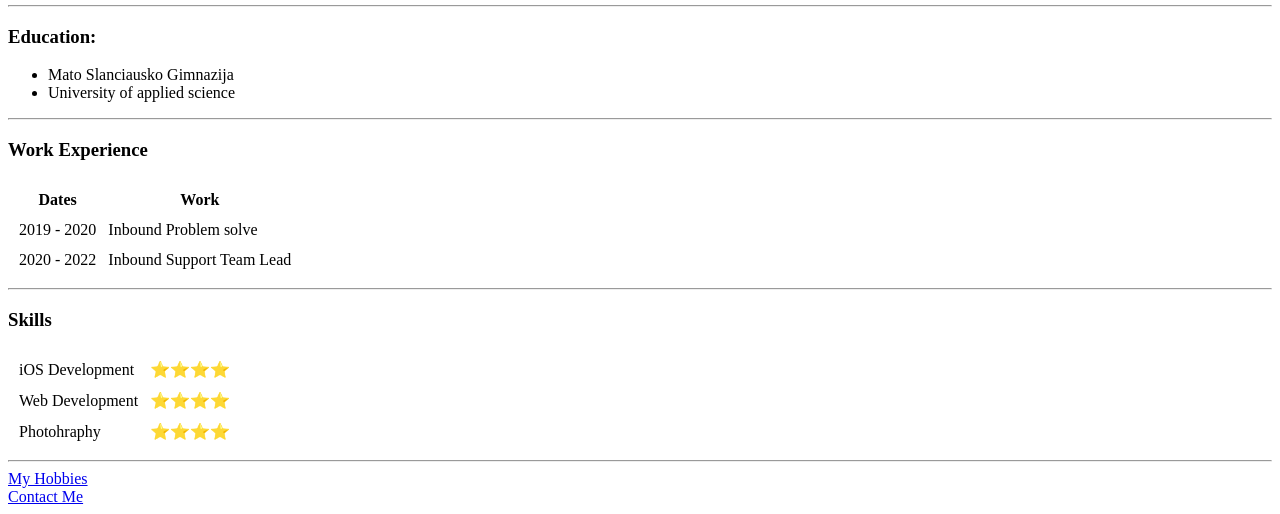
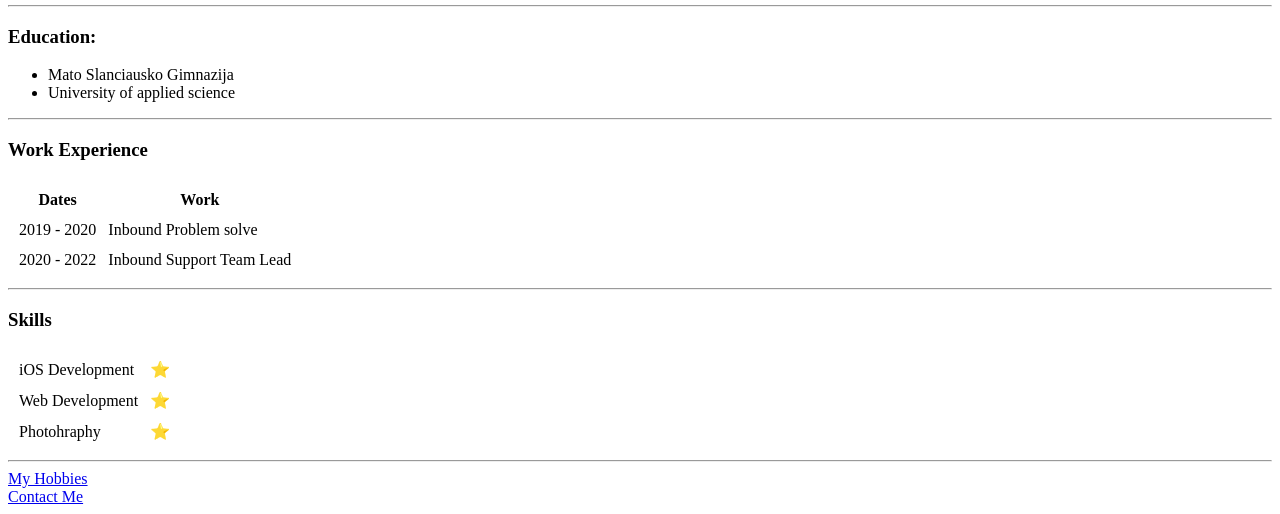
Before and after one commit to DainiusBar/CV, a plain HTML site: page index.html in a window 1280 px wide. Shown: the part 357-871 px from the top of the page. Drawn offline with Linux system fonts and the light colour scheme.

Commit message:
Update index.html

```diff
--- a/index.html
+++ b/index.html
@@ -48,15 +48,15 @@
   <table cellspacing="10">
     <tr>
       <td>iOS Development</td>
-      <td>⭐⭐⭐⭐</td>
+      <td>⭐</td>
     </tr>
     <tr>
       <td>Web Development</td>
-      <td>⭐⭐⭐⭐</td>
+      <td>⭐</td>
     </tr>
     <tr>
       <td>Photohraphy</td>
-      <td>⭐⭐⭐⭐</td>
+      <td>⭐</td>
     </tr>
   </table>
   <hr>
```
